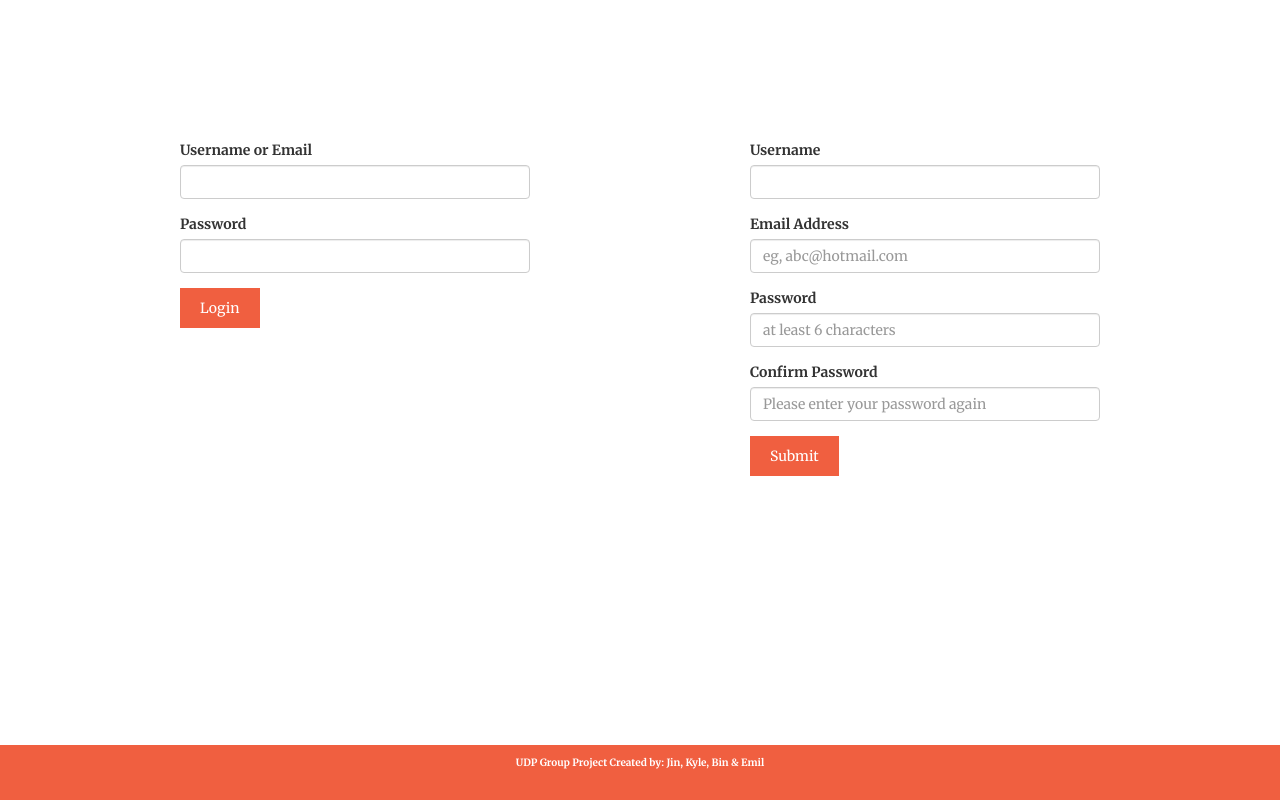
After one commit to Jinlim01/Foodictionary, a PHP site: page /login_registerForm.php in a window 1280 px wide. The commit adds this page. Run offline with PHP 8.4, Linux system fonts and the light colour scheme; some libraries are stand-ins or nearby versions.

Commit message:
login/register form

```diff
--- a/css/homePage.css
+++ b/css/homePage.css
@@ -43,7 +43,6 @@ and open the template in the editor.
     position: relative;
     text-align: center;
     cursor: default;
-    background-color: #cecece;
     padding: 0px !important;
     margin-bottom: 50px;
 }
--- a/homePage.php
+++ b/homePage.php
@@ -37,6 +37,10 @@ and open the template in the editor.
             .filter-btn:hover span{
                 color: #fff;
                 transition-duration: 0.4s;
+            }
+
+            .menu{
+                background-color: #dee0e2;
             }
         </style>
     </head>
--- /dev/null
+++ b/login_registerForm.php
@@ -0,0 +1,95 @@
+<?php
+session_start();
+?>
+<!DOCTYPE html>
+<!--
+To change this license header, choose License Headers in Project Properties.
+To change this template file, choose Tools | Templates
+and open the template in the editor.
+-->
+<html>
+    <head>
+        <meta charset="UTF-8">
+        <title></title>
+        <link href="css/bootstrap.min.css" rel="stylesheet" type="text/css"/>
+        <link href="css/bootstrap.css" rel="stylesheet" type="text/css"/>
+        <link href="css/index.css" rel="stylesheet" type="text/css"/>
+
+        <!-- Custom fonts for this template -->
+        <link href="vendor/font-awesome/css/font-awesome.min.css" rel="stylesheet" type="text/css">
+        <link href='https://fonts.googleapis.com/css?family=Open+Sans:300italic,400italic,600italic,700italic,800italic,400,300,600,700,800' rel='stylesheet' type='text/css'>
+        <link href='https://fonts.googleapis.com/css?family=Merriweather:400,300,300italic,400italic,700,700italic,900,900italic' rel='stylesheet' type='text/css'>
+
+        <!-- Plugin CSS -->
+        <link href="vendor/magnific-popup/magnific-popup.css" rel="stylesheet">
+
+        <!-- Custom styles for this template -->
+        <link href="css/creative.min.css" rel="stylesheet">
+        <script src="https://ajax.googleapis.com/ajax/libs/jquery/3.2.0/jquery.min.js"></script>
+        <script src="js/register_js.js" type="text/javascript"></script>
+        <script src="js/login_js.js" type="text/javascript"></script>
+    </head>
+    <body>
+        <section>
+            <div class="container">
+                <form id="login-form" action="login.php" method="post">
+                    <div class="col-md-4 col-sm-6 col-md-offset-1 col-sm-offset-3 form-line"  id="login_form" name="login_form">
+                        <div class="form-group">
+                            <label for="">Username or Email</label>
+                            <input type="text" class="form-control" id="username" name="id" required="">
+                        </div>
+                        <div class="form-group">
+                            <label for="password">Password</label>
+                            <input type="password" class="form-control" id="password" name="password" required="">
+                        </div>
+                        <div>
+                            <?php
+                            if (isset($_SESSION['error1'])) {
+                                echo "<label>" . $_SESSION['error1'] . "</label><br>";
+                            }
+                            ?>
+                            <input type="button" name="login" id="login_button" class="login loginmodal-submit" value="Login">
+
+                        </div>
+                    </div>
+                </form>
+
+                <form id="register-form" action="register.php" method="post">
+                    <div class="col-md-4 col-sm-6 col-md-offset-2 col-sm-offset-3" id="register_form" name="register_form">
+                        <div class="form-group">
+                            <label for="">Username</label>
+                            <input type="text" class="form-control" id="username" name="id" required="">
+                        </div>
+                        <div class="form-group">
+                            <label for="">Email Address</label>
+                            <input type="email" class="form-control" id="email" name="email" placeholder="eg, abc@hotmail.com" required="">
+                        </div>
+                        <div class="form-group">
+                            <label for="">Password</label>
+                            <input type="" class="form-control" name="password" id="retype_password" placeholder="at least 6 characters" required="">
+                        </div>
+                        <div class="form-group">
+                            <label for="">Confirm Password</label>
+                            <input type="" class="form-control" id="" name="retype_password" placeholder="Please enter your password again" required="">
+                        </div>
+                        <div>
+                            <?php
+                            if (isset($_SESSION['error2'])) {
+                                echo "<label>" . $_SESSION['error2'] . "</label><br>";
+                            }
+                            ?>
+                            <button type="button" name="register" id="register_button" class="button submit">Submit</button>
+                        </div>
+                    </div>
+                </form>
+            </div>
+        </section>
+    </body>
+
+    <footer class="footer navbar-fixed-bottom">
+        <p>UDP Group Project Created by: Jin, Kyle, Bin & Emil</p>
+    </footer>
+</html>
+<?php
+unset($_SESSION['error1']);
+unset($_SESSION['error2']);
```
